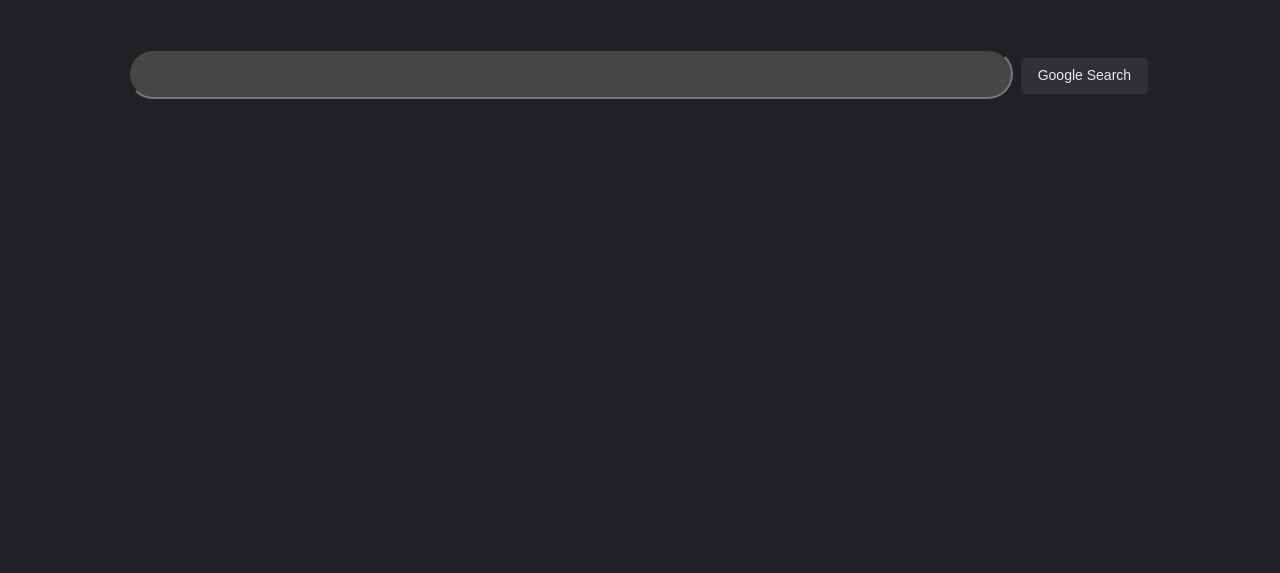
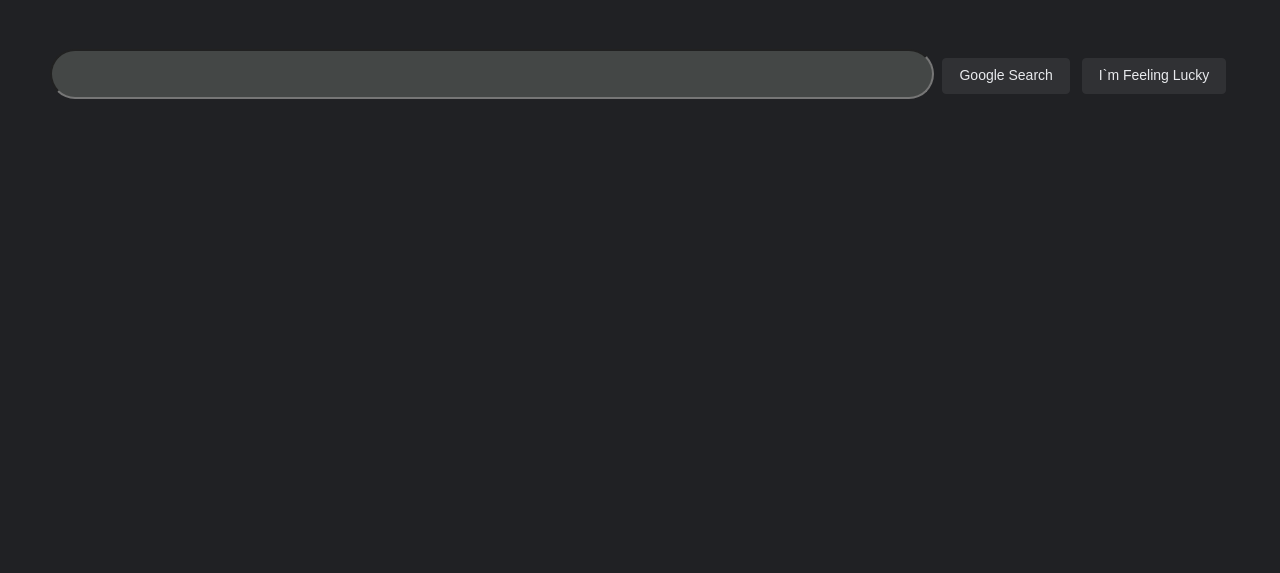
Before and after one commit to zSunnder/CS50Web, a plain HTML site: page search/index.html in a window 1280 px wide. Shown: the part 227-800 px from the top of the page. Drawn offline with Linux system fonts and the light colour scheme.

Commit message:
Btn lucky

```diff
--- a/search/index.html
+++ b/search/index.html
@@ -19,6 +19,7 @@
             <form action="https://google.com/search" id="form-main">
                 <input type="text" name="q" id="input-text">
                 <button type="submit">Google Search</button>
+                <button>I`m Feeling Lucky</button>
             </form>
         </main>
     </body>
```
